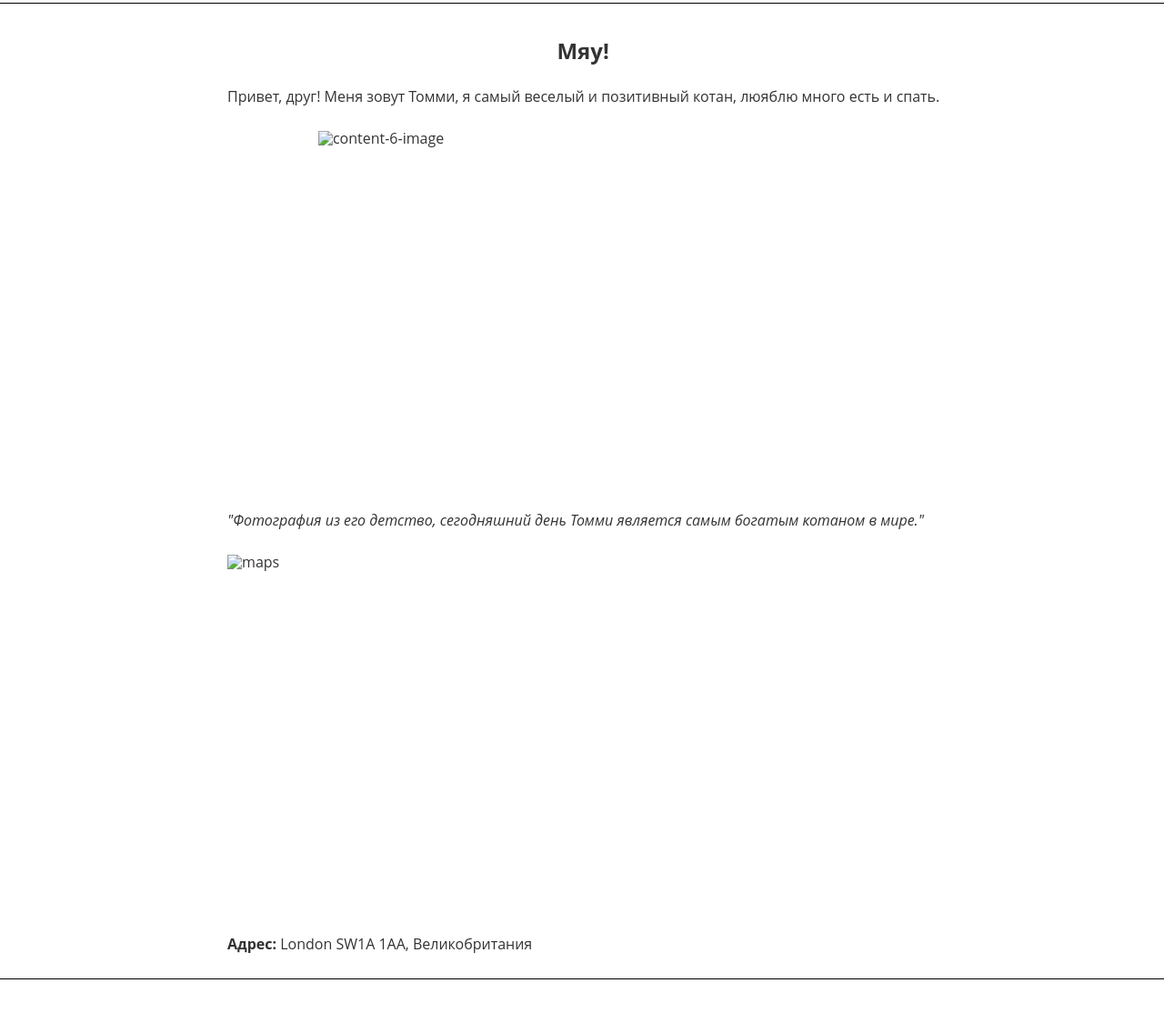
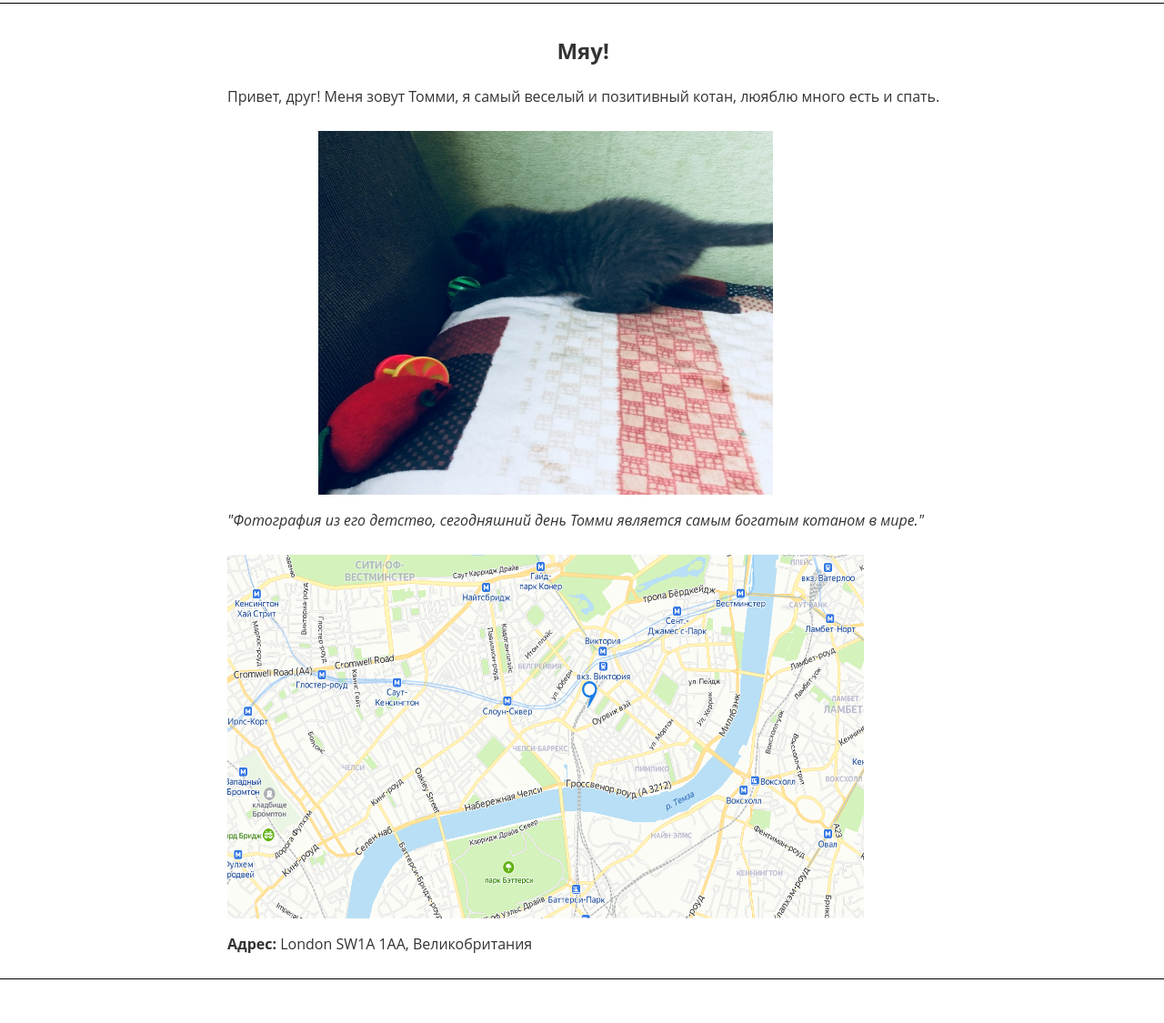
Before and after one commit to deagLeShOx/blog-cotan, a plain HTML site: page about.html in a window 1280 px wide. Shown: the part 138-1263 px from the top of the page at 91% size. Drawn offline with Linux system fonts and the light colour scheme.

Commit message:
Update about.html

```diff
--- a/about.html
+++ b/about.html
@@ -26,9 +26,9 @@
     <body>
         <h2 class="myau">Мяу!</h2>
         <p class="about">Привет, друг! Меня зовут Томми, я самый веселый и позитивный котан, люяблю много есть и спать.</p>
-        <img class="Tommy" src="./image/gcontent%20(6).jpg" alt="content-6-image" width="500" height="400">
+        <img class="Tommy" src="image/Tommy.jpg" alt="content-6-image" width="500" height="400">
         <p class="about-con"><i>"Фотография из его детство, сегодняшний день Томми является самым богатым котаном в мире."</i></p>
-        <img class="maps-pic" src="./image/maps.png" alt="maps" width="700" height="400">
+        <img class="maps-pic" src="image/maps-content.png" alt="maps" width="700" height="400">
         <p class="address"><b>Адрес:</b> London SW1A 1AA, Великобритания </p>
     </body>
     <footer class="footer-content">
```
